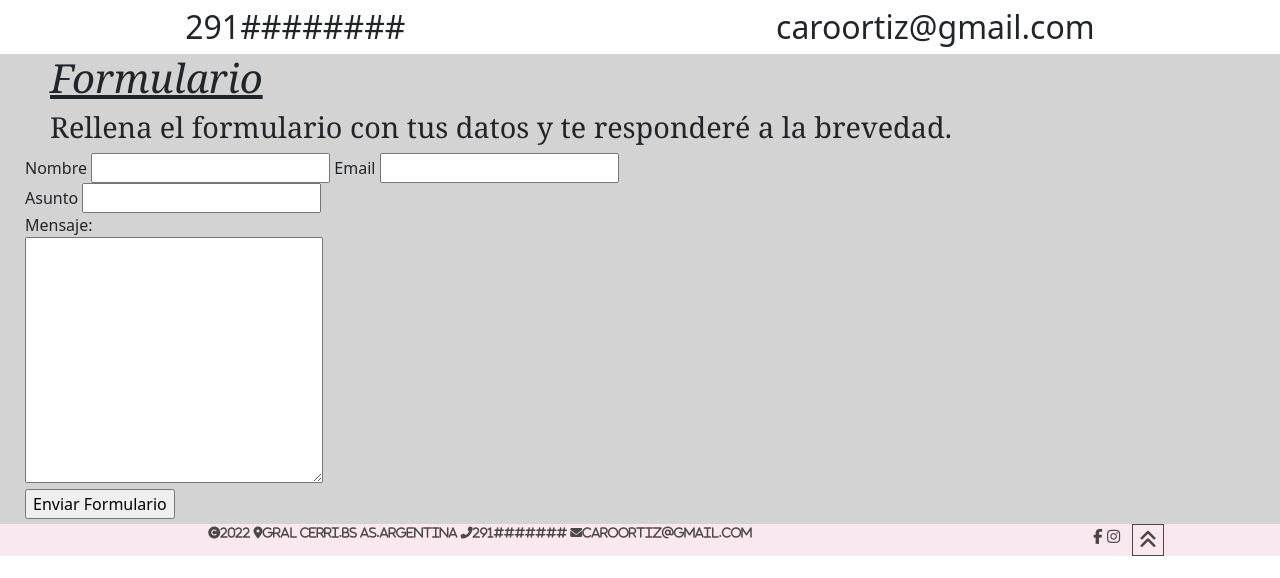
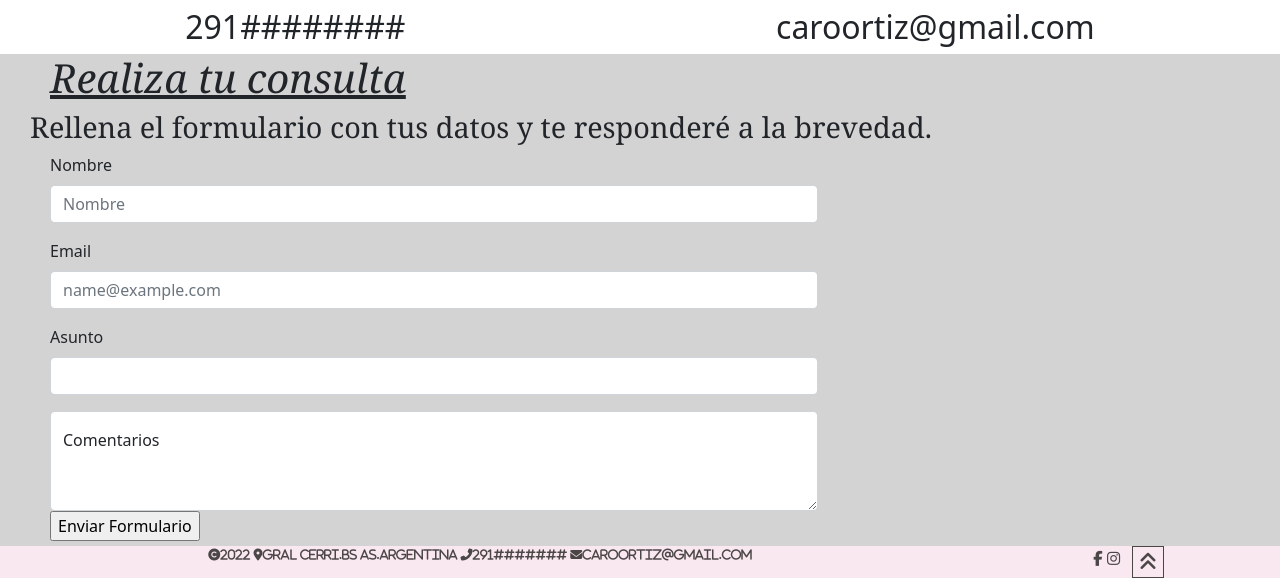
Before and after one commit to gula29/Proyecto-coder---Sebastian-Cutini, a plain HTML site: page pages/contacto.html in a window 1280 px wide. Shown: the part 850-1428 px from the top of the page. Before the commit the page ends 1406 px from the top, so only its background shows below. Drawn offline with nearby package versions, Linux system fonts and the light colour scheme.

Commit message:
cambio de formulario en html contacto

```diff
--- a/main.css
+++ b/main.css
@@ -848,7 +848,7 @@ header h2 {
     font-family: Cambria, Cochin, Georgia, Times, 'Times New Roman', serif;
     font-style: oblique;
     text-decoration: underline;
-    margin-left: 50px;
+    margin-left: 25px;
 
 }
 
@@ -856,12 +856,13 @@ header h2 {
     font-size: 0.9em;
     font-family: Cambria, Cochin, Georgia, Times, 'Times New Roman', serif;
 
-    margin-left: 50px;
+    margin-left: 30px;
 
 }
 
 .formulario-contacto {
-    margin-left: 25px;
+   margin-left: 50px;
+    width: 60%;
 }
 
 .input-enviar {
--- a/pages/contacto.html
+++ b/pages/contacto.html
@@ -73,26 +73,30 @@
             <section class="seccion3-contacto">
                 <div>
                     <h3>
-                        Formulario
+                       Realiza tu consulta
                     </h3>
                     <h4>
                         Rellena el formulario con tus datos y te responderé a la brevedad.
                     </h4>
                 </div>
                 <div class="formulario-contacto">
+                    <div class="mb-3">
+                        <label for="exampleFormControlInput1" class="form-label">Nombre</label>
+                        <input type="text" class="form-control" id="exampleFormControlInput1" placeholder="Nombre">
+                      </div>
+                    <div class="mb-3">
+                        <label for="exampleFormControlInput1" class="form-label">Email</label>
+                        <input type="email" class="form-control" id="exampleFormControlInput1" placeholder="name@example.com">
+                      </div>
+                    <div class="mb-3">
+                        <label for="exampleFormControlInput1" class="form-label">Asunto</label>
+                        <input type="text" class="form-control" id="exampleFormControlInput1" >
+                      </div>
                     <div>
-                        <label for="">Nombre</label>
-                        <input type="text">
-                        <label for="">Email</label>
-                        <input type="text">
-                    </div>
-                    <div>
-                        <label for="">Asunto</label>
-                        <input type="text">
-                    </div>
-                    <div>
-                        <form action="">Mensaje:</form>
-                        <textarea name="" id="" cols="30" rows="10"></textarea>
+                          <div class="form-floating">
+                            <textarea class="form-control" placeholder="Leave a comment here" id="floatingTextarea2" style="height: 100px"></textarea>
+                            <label for="floatingTextarea2">Comentarios</label>
+                          </div>
                     </div>
                     <form action="">
                         <input class="input-enviar" type="submit" value="Enviar Formulario">
```
